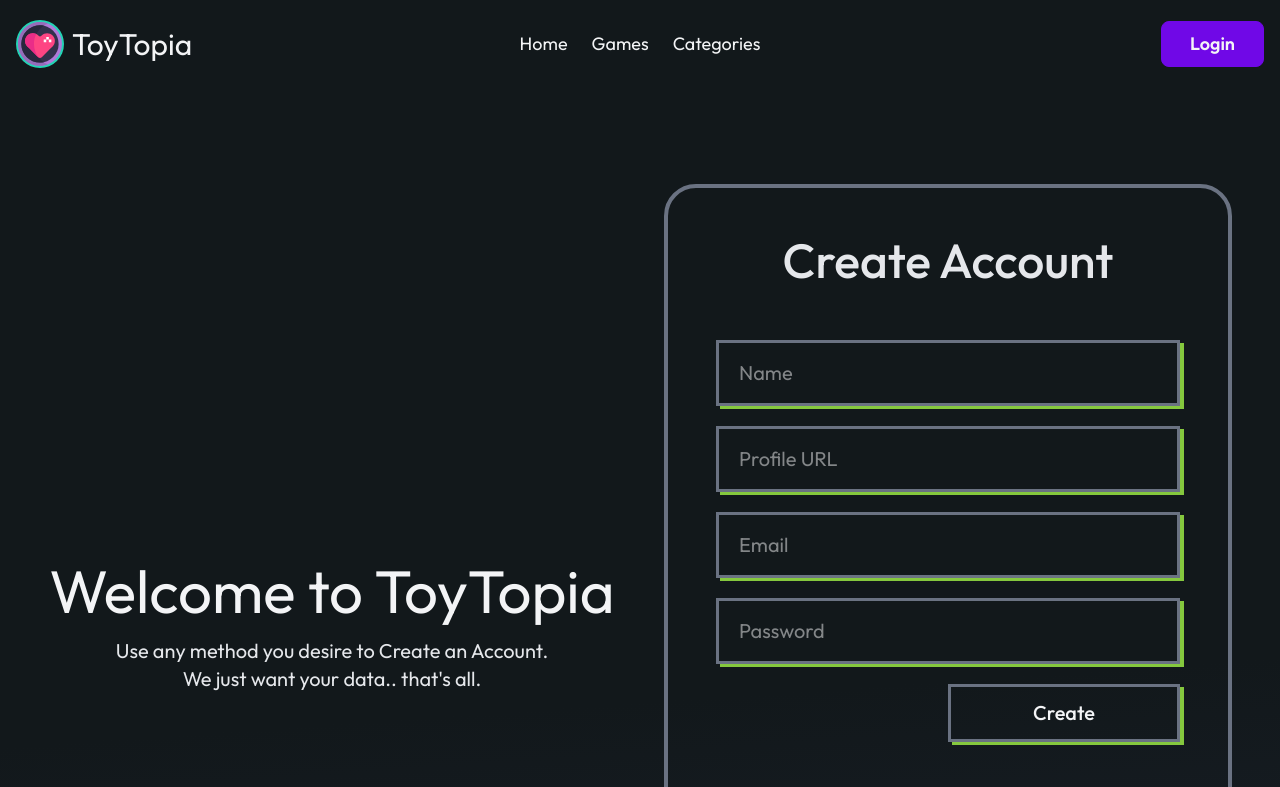
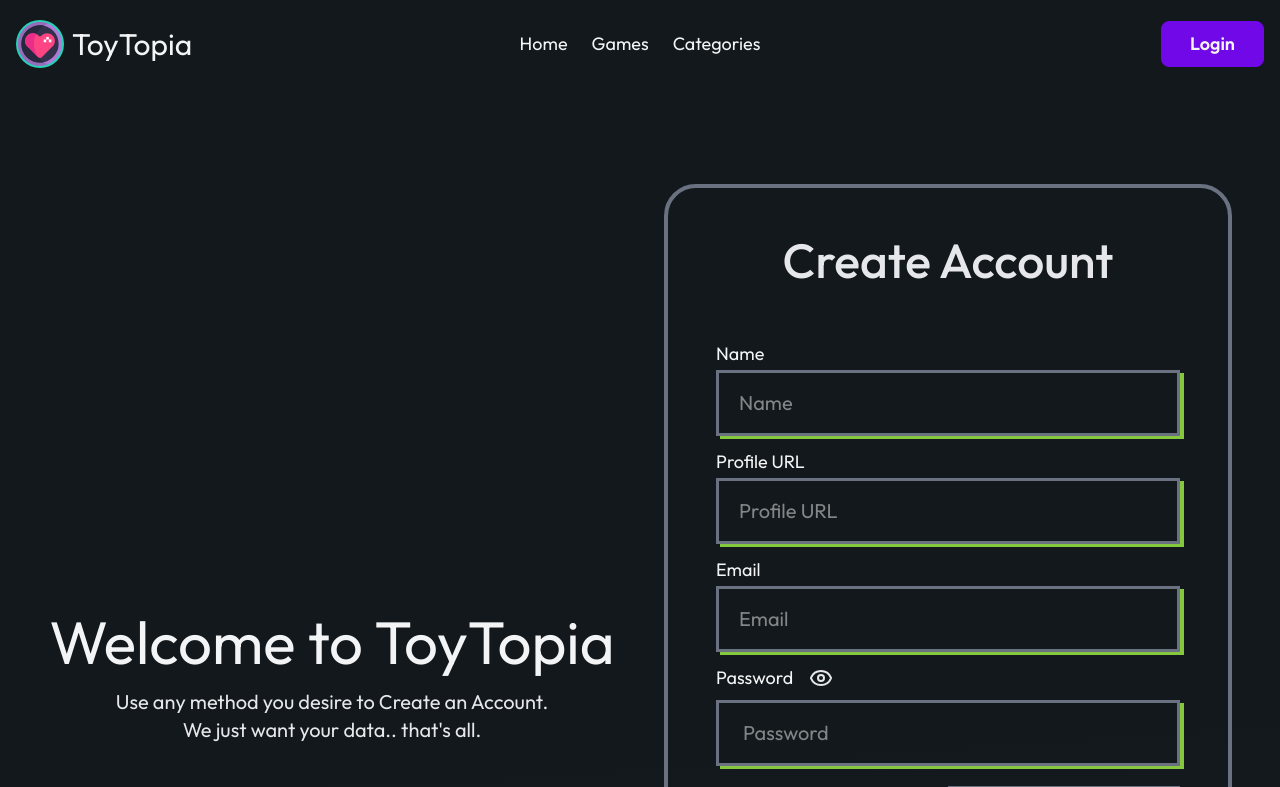
Before and after one commit to MdSakifHossain/PH-Lv01-B12A09-ToyTopia-04-11-2025, a React (Vite) app: page /register in a window 1280 px wide. Shown: the top 787 px of the page. Built offline with nearby package versions, Linux system fonts and the light colour scheme; no server answers; a web font is replaced by a local one.

Commit message:
feat(register): add show password toggle functionality to the Register page

```diff
--- a/src/pages/RegisterPage.jsx
+++ b/src/pages/RegisterPage.jsx
@@ -1,7 +1,8 @@
-import React, { use } from "react";
+import React, { use, useState } from "react";
 import { Link, useLocation, useNavigate } from "react-router";
 
 import { FaCircleCheck, FaGoogle } from "react-icons/fa6";
+import { LuEye, LuEyeOff } from "react-icons/lu";
 import Divider from "./../components/Divider";
 
 import { AuthContext } from "../contexts/AuthContext/AuthContext";
@@ -13,6 +14,7 @@ const RegisterPage = () => {
   const { signInWithGoogle } = use(AuthContext);
   const navigate = useNavigate();
   const location = useLocation();
+  const [showPass, setShowPass] = useState(false);
 
   useTitle("Register");
 
@@ -62,11 +64,13 @@ const RegisterPage = () => {
         <form
           className="w-full
               text-lg sm:*:text-xl
-              flex flex-col gap-5 items-start
+              flex flex-col gap-3 items-start
               caret-lime-400
               "
           onSubmit={(e) => e.preventDefault()}
         >
+          <label className="w-full flex flex-col gap-0.5">
+            <span className="text-lg">Name</span>
             <input
               className="w-full
             retro-shadow px-5 py-3.5 md:py-4 border-3 border-gray-500 transition-all duration-200
@@ -75,7 +79,10 @@ const RegisterPage = () => {
               type="text"
               name="name"
             />
+          </label>
 
+          <label className="w-full flex flex-col gap-0.5">
+            <span className="text-lg select-none">Profile URL</span>
             <input
               className="w-full
             retro-shadow px-5 py-3.5 md:py-4 border-3 border-gray-500 transition-all duration-200
@@ -84,7 +91,10 @@ const RegisterPage = () => {
               type="url"
               name="profile"
             />
+          </label>
 
+          <label className="w-full flex flex-col gap-0.5">
+            <span className="text-lg select-none">Email</span>
             <input
               className="w-full
             retro-shadow px-5 py-3.5 md:py-4 border-3 border-gray-500 transition-all duration-200
@@ -93,18 +103,35 @@ const RegisterPage = () => {
               type="email"
               name="email"
             />
+          </label>
+
+          <label className="w-full flex flex-col gap-2">
+            <span className="text-lg select-none flex items-center gap-4">
+              Password
+              {showPass === false ? (
+                <LuEye
+                  onClick={() => setShowPass(true)}
+                  className={`size-6 my-auto text-gray-200`}
+                />
+              ) : (
+                <LuEyeOff
+                  onClick={() => setShowPass(false)}
+                  className={`size-6 my-auto text-gray-200`}
+                />
+              )}
+            </span>
+            <div className="retro-shadow w-full text-lg lg:text-xl border-3 border-gray-500 flex items-center">
+              <input
+                className="focus-visible:outline-0 px-6 py-4 w-full"
+                placeholder="Password"
+                type={showPass ? "text" : "password"}
+                name="password"
+              />
+            </div>
+          </label>
 
           <input
-            className="w-full
-              retro-shadow px-5 py-3.5 md:py-4 border-3 border-gray-500 transition-all duration-200
-              focus-visible:outline-0"
-            placeholder="Password"
-            type="password"
-            name="password"
-          />
-
-          <input
-            className="w-full sm:w-1/2 mx-auto sm:mx-0 sm:ms-auto px-10 py-2 md:py-3 border-3 border-gray-500 retro-shadow font-medium transition-all duration-150 ease-out active:scale-99 focus-visible:outline-0 focus-visible:scale-103"
+            className="w-full sm:w-1/2 mx-auto sm:mx-0 sm:ms-auto px-10 py-2 md:py-3 mt-2 border-3 border-gray-500 retro-shadow font-medium transition-all duration-150 ease-out active:scale-99 focus-visible:outline-0 focus-visible:scale-103"
             type="submit"
             value="Create"
           />
@@ -116,7 +143,7 @@ const RegisterPage = () => {
           h="h-0"
         />
 
-        <div className="w-full flex flex-col gap-8 items-center">
+        <section className="w-full flex flex-col gap-8 items-center">
           <button
             onClick={() => handleGoogleLogin()}
             className="w-full sm:w-10/12 text-lg lg:text-xl font-medium border-4 border-gray-500 retro-shadow px-10 py-4 flex items-center justify-center gap-4 transition-all duration-150 active:scale-95 focus-visible:outline-0 focus-visible:scale-103"
@@ -131,7 +158,7 @@ const RegisterPage = () => {
               Login
             </Link>
           </p>
-        </div>
+        </section>
       </section>
     </div>
   );
```
Lines whose indentation alone changed are shown as unchanged.
